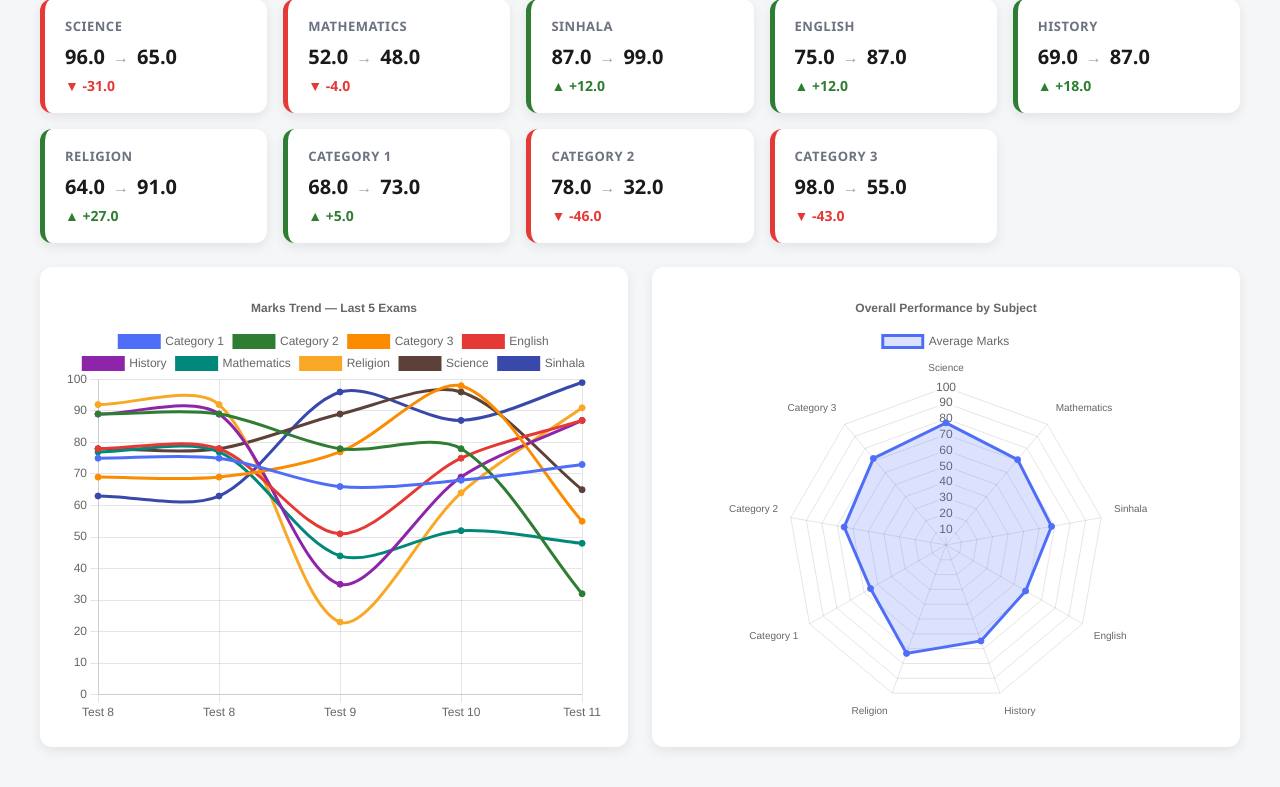
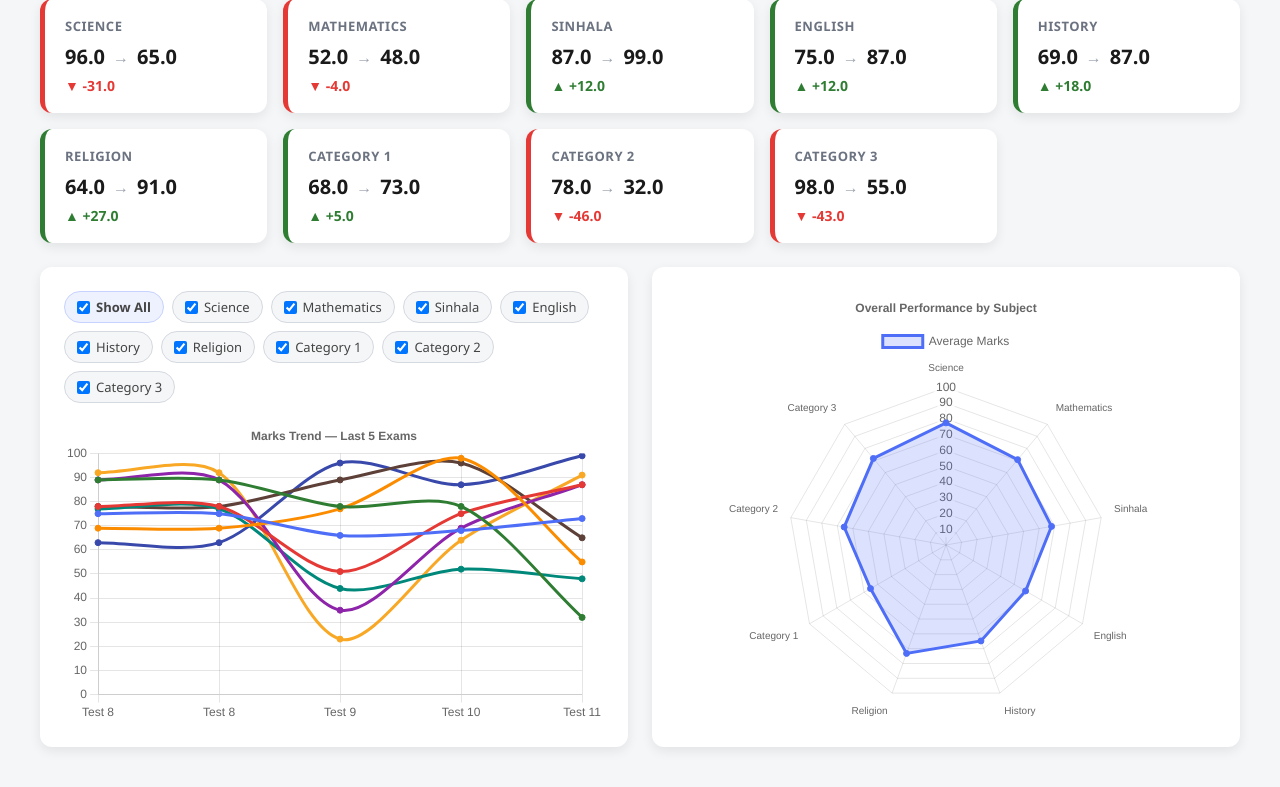
Before and after one commit to vidushan-ds/mark-pulse, a Flask app: page /home in a window 1280 px wide. Shown: the part 957-1744 px from the top of the page. Run offline with Flask 3, Linux system fonts and the light colour scheme; a user stored in the database is signed in; data comes from the database, SQL or seed files in the repository.

Commit message:
feat: add checkbox to select subjct to show in line chart

```diff
--- a/static/js/chart.js
+++ b/static/js/chart.js
@@ -1,37 +1,3 @@
-// Bar chart - marks from the exam just submitted
-if (result) {
-    new Chart(document.getElementById("marksChart"), {
-        type: 'bar',
-        data: {
-            labels: [
-                "Science",
-                "Mathematics",
-                "Sinhala",
-                "English",
-                "History",
-                "Religion",
-                "Category 1",
-                "Category 2",
-                "Category 3"
-            ],
-            datasets: [{
-                label: "Marks",
-                data: [
-                    result.science,
-                    result.mathematics,
-                    result.sinhala,
-                    result.english,
-                    result.history,
-                    result.religion,
-                    result.category_1,
-                    result.category_2,
-                    result.category_3
-                ]
-            }]
-        }
-    });
-}
-
 const subjectLabels = {
     science: "Science",
     mathematics: "Mathematics",
@@ -44,23 +10,18 @@ const subjectLabels = {
     category_3: "Category 3"
 };
 
+let lineChart = null;
+
 if (chartData && chartData.line_labels && chartData.line_labels.length > 0) {
 
-    // Line chart - last 5 exams, one line per subject
     const colors = [
-        "#4f6ef7",
-        "#2e7d32",
-        "#fb8c00",
-        "#e53935",
-        "#8e24aa",
-        "#00897b",
-        "#f9a825",
-        "#5d4037",
-        "#3949ab"
+        "#4f6ef7", "#2e7d32", "#fb8c00", "#e53935", "#8e24aa",
+        "#00897b", "#f9a825", "#5d4037", "#3949ab"
     ];
 
     const lineDatasets = Object.keys(chartData.line_data).map((subject, i) => ({
         label: subjectLabels[subject],
+        subjectKey: subject,
         data: chartData.line_data[subject],
         borderColor: colors[i % colors.length],
         backgroundColor: colors[i % colors.length],
@@ -69,7 +30,7 @@ if (chartData && chartData.line_labels && chartData.line_labels.length > 0) {
         spanGaps: true
     }));
 
-    new Chart(document.getElementById("lineChart"), {
+    lineChart = new Chart(document.getElementById("lineChart"), {
         type: 'line',
         data: {
             labels: chartData.line_labels,
@@ -78,12 +39,15 @@ if (chartData && chartData.line_labels && chartData.line_labels.length > 0) {
         options: {
             responsive: true,
             maintainAspectRatio: false,
-            plugins: { title: { display: true, text: "Marks Trend — Last 5 Exams" } },
+            plugins: {
+                title: { display: true, text: "Marks Trend — Last 5 Exams" },
+                legend: { display: false }
+            },
             scales: { y: { min: 0, max: 100 } }
         }
     });
 
-    // Radar chart - average performance per subject, across all exams
+    // Radar chart stays exactly as before
     new Chart(document.getElementById("radarChart"), {
         type: 'radar',
         data: {
@@ -104,3 +68,38 @@ if (chartData && chartData.line_labels && chartData.line_labels.length > 0) {
         }
     });
 }
+
+// --- Subject filter checkbox logic ---
+const subjectCheckboxes = document.querySelectorAll(".subject-checkbox");
+const showAllCheckbox = document.getElementById("showAllSubjects");
+
+function updateLineChartVisibility() {
+    if (!lineChart) return;
+
+    const checkedSubjects = Array.from(subjectCheckboxes)
+        .filter(cb => cb.checked)
+        .map(cb => cb.value);
+
+    lineChart.data.datasets.forEach(dataset => {
+        dataset.hidden = !checkedSubjects.includes(dataset.subjectKey);
+    });
+
+    lineChart.update();
+}
+
+subjectCheckboxes.forEach(checkbox => {
+    checkbox.addEventListener("change", () => {
+        const allChecked = Array.from(subjectCheckboxes).every(cb => cb.checked);
+        showAllCheckbox.checked = allChecked;
+        updateLineChartVisibility();
+    });
+});
+
+if (showAllCheckbox) {
+    showAllCheckbox.addEventListener("change", () => {
+        subjectCheckboxes.forEach(cb => {
+            cb.checked = showAllCheckbox.checked;
+        });
+        updateLineChartVisibility();
+    });
+}
--- a/static/style.css
+++ b/static/style.css
@@ -233,9 +233,22 @@ h1 {
     flex: 1 1 480px;
     height: 480px;
     position: relative;
+    display: flex;
+    flex-direction: column;
 }
 
 .chart-card canvas {
+    width: 100% !important;
+    height: 100% !important;
+}
+
+.chart-canvas-wrapper {
+    flex: 1 1 auto;
+    position: relative;
+    min-height: 0;
+}
+
+.chart-canvas-wrapper canvas {
     width: 100% !important;
     height: 100% !important;
 }
@@ -448,3 +461,41 @@ h1 {
 .improvement-flat .improvement-delta {
     color: #6b7280;
 }
+
+.subject-filter {
+    display: flex;
+    flex-wrap: wrap;
+    gap: 8px;
+    margin-bottom: 16px;
+}
+
+.filter-chip {
+    display: flex;
+    align-items: center;
+    gap: 6px;
+    padding: 6px 12px;
+    background: #f4f6f8;
+    border: 1px solid #d5d9e0;
+    border-radius: 20px;
+    font-size: 13px;
+    font-weight: 500;
+    color: #444;
+    cursor: pointer;
+    user-select: none;
+    transition: background-color 0.15s, border-color 0.15s;
+}
+
+.filter-chip:hover {
+    background: #eaedf1;
+}
+
+.filter-chip input[type="checkbox"] {
+    margin: 0;
+    cursor: pointer;
+}
+
+.filter-all {
+    background: #eef2ff;
+    border-color: #c7d2fe;
+    font-weight: 700;
+}
--- a/templates/index.html
+++ b/templates/index.html
@@ -159,7 +159,21 @@
     {% if chart_data.line_labels %}
     <div class="charts-section" id="charts-section">
         <div class="chart-card">
-            <canvas id="lineChart"></canvas>
+            <div class="subject-filter">
+                <label class="filter-chip filter-all">
+                    <input type="checkbox" id="showAllSubjects" checked>
+                    Show All
+                </label>
+                {% for subject in chart_data.radar_labels %}
+                <label class="filter-chip">
+                    <input type="checkbox" class="subject-checkbox" value="{{ subject }}" checked>
+                    {{ subject.replace('_', ' ').title() }}
+                </label>
+                {% endfor %}
+            </div>
+            <div class="chart-canvas-wrapper">
+                <canvas id="lineChart"></canvas>
+            </div>
         </div>
         <div class="chart-card">
             <canvas id="radarChart"></canvas>
```
